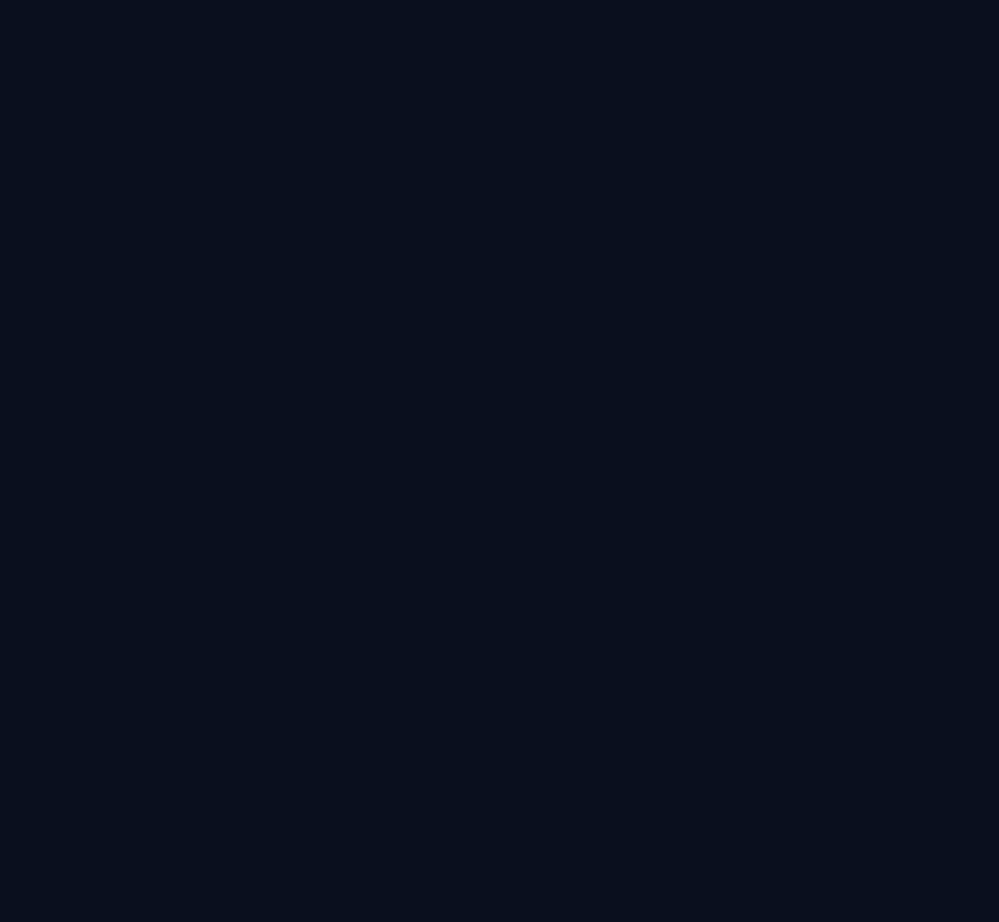
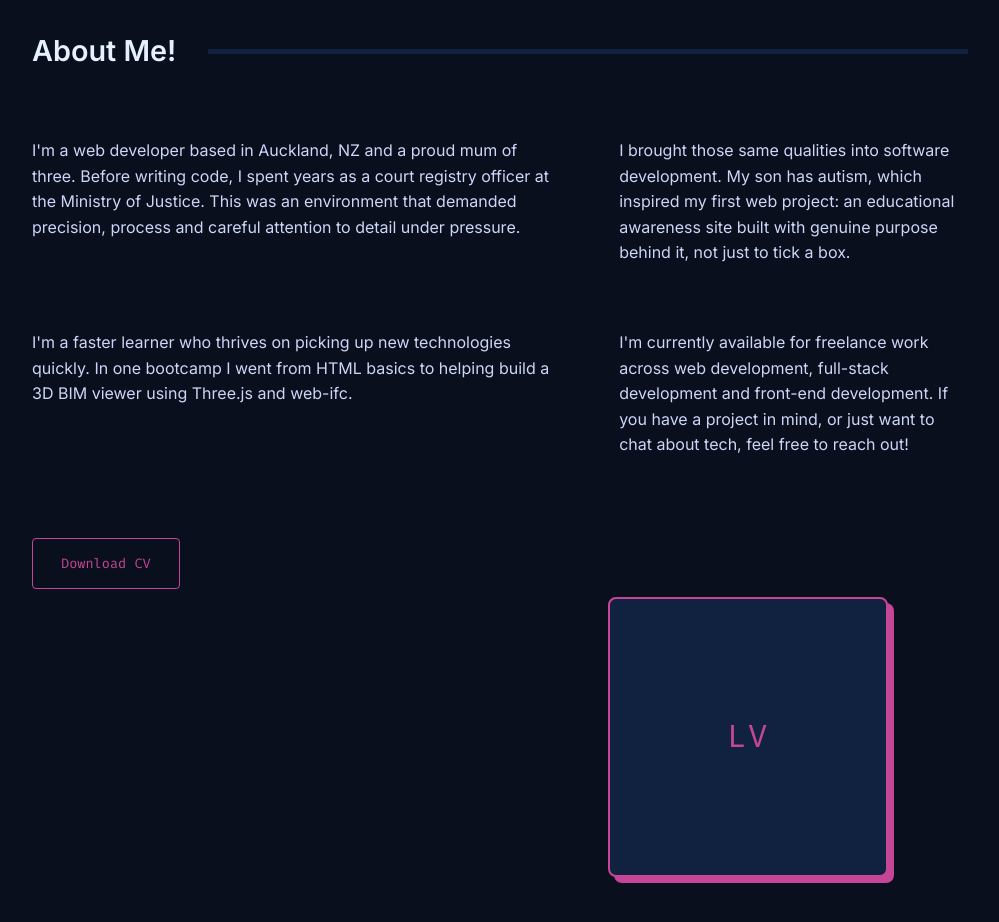
Before and after one commit to Lharry95/my-portfolio, a React (Vite) app: page / in a window 1280 px wide. Shown: the part 900-1822 px from the top of the page, without its empty margins (140-1139 px from the left). Before the commit the page ends 800 px from the top, so only its background shows below. Built offline with nearby package versions, Linux system fonts and the light colour scheme.

Commit message:
feat: added about section with CV download and photo placeholder

```diff
--- a/src/App.jsx
+++ b/src/App.jsx
@@ -1,3 +1,4 @@
+import About from "./components/About/About";
 import Hero from "./components/Hero/Hero";
 import Navbar from "./components/Navbar/Navbar";
 
@@ -7,6 +8,7 @@ function App() {
       <Navbar />
       <main>
         <Hero />
+        <About />
       </main>
     </div>
   );
--- /dev/null
+++ b/src/components/About/About.jsx
@@ -0,0 +1,56 @@
+import styles from "./About.module.css";
+
+function About() {
+  return (
+    <div>
+      <section id="about" className={styles.about}>
+        <h2 className={styles.sectionTitle}>About Me!</h2>
+
+        <div className={styles.grid}>
+          <p>
+            I'm a web developer based in Auckland, NZ and a proud mum of three.
+            Before writing code, I spent years as a court registry officer at
+            the Ministry of Justice. This was an environment that demanded
+            precision, process and careful attention to detail under pressure.
+          </p>
+
+          <p>
+            I brought those same qualities into software development. My son has
+            autism, which inspired my first web project: an educational
+            awareness site built with genuine purpose behind it, not just to
+            tick a box.
+          </p>
+
+          <p>
+            I'm a faster learner who thrives on picking up new technologies
+            quickly. In one bootcamp I went from HTML basics to helping build a
+            3D BIM viewer using Three.js and web-ifc.
+          </p>
+
+          <p>
+            I'm currently available for freelance work across web development,
+            full-stack development and front-end development. If you have a
+            project in mind, or just want to chat about tech, feel free to reach
+            out!
+          </p>
+
+          <a
+            href="/LharyzzaVaai-CV26.pdf"
+            download="LharyzzaVaai-CV26.pdf"
+            className={styles.cvButton}
+          >
+            Download CV
+          </a>
+        </div>
+
+        <div className={styles.photoWrapper}>
+          <div className={styles.photoPlaceholder}>
+            <span>LV</span>
+          </div>
+        </div>
+      </section>
+    </div>
+  );
+}
+
+export default About;
--- /dev/null
+++ b/src/components/About/About.module.css
@@ -0,0 +1,104 @@
+.about {
+  padding: var(--space-xl) var(--space-md);
+  max-width: var(--max-width);
+  margin: 0 auto;
+}
+
+/* --- Section title --- */
+.sectionTitle {
+  display: flex;
+  align-items: center;
+  font-size: clamp(1.5rem, 3vw, 1.8rem);
+  color: var(--color-white);
+  margin-bottom: var(--space-lg);
+  white-space: nowrap;
+}
+
+/* The horizontal line after the title.*/
+.sectionTitle::after {
+  content: "";
+  display: block;
+  height: 5px;
+  background-color: var(--color-bg-light);
+  flex: 1;
+  margin-left: var(--space-md);
+}
+
+.grid {
+  display: grid;
+  grid-template-columns: 3fr 2fr;
+  gap: var(--space-lg);
+  align-items: start;
+}
+
+/* --- Text column --- */
+.text {
+  display: flex;
+  flex-direction: column;
+  gap: var(--space-sm);
+}
+
+.text p {
+  color: var(--color-text-muted);
+  line-height: 1.7;
+  font-size: 1rem;
+}
+
+/* --- CV download button --- */
+.cvButton {
+  display: inline-block;
+  margin-top: var(--space-sm);
+  padding: 0.85rem 1.75rem;
+  border: 1px solid var(--color-accent);
+  color: var(--color-accent);
+  font-family: var(--font-mono);
+  font-size: 0.85rem;
+  border-radius: 4px;
+  transition: background-color 0.2s ease;
+  width: fit-content;
+}
+
+.cvButton:hover {
+  background-color: rgba(197, 69, 150, 0.1);
+  text-decoration: none;
+}
+
+/* --- Photo wrapper --- */
+.photoWrapper {
+  display: flex;
+  justify-content: end;
+  padding-right: 5rem;
+  align-items: flex-start;
+  padding-top: var(--space-xs);
+}
+
+/* --- Photo placeholder --- */
+.photoPlaceholder {
+  width: 100%;
+  max-width: 280px;
+  aspect-ratio: 1;
+  background-color: var(--color-bg-light);
+  border: 2px solid var(--color-accent);
+  border-radius: 8px;
+  display: flex;
+  align-items: center;
+  justify-content: center;
+  box-shadow: 6px 6px 0px var(--color-accent);
+}
+
+.photoPlaceholder span {
+  font-family: var(--font-mono);
+  font-size: 2rem;
+  color: var(--color-accent);
+  letter-spacing: 2px;
+}
+
+@media (max-width: 650px) {
+  .grid {
+    grid-template-columns: 1fr;
+  }
+
+  .photoWrapper {
+    justify-content: center;
+  }
+}
--- a/src/components/Navbar/Navbar.module.css
+++ b/src/components/Navbar/Navbar.module.css
@@ -50,3 +50,10 @@
   color: var(--color-accent);
   text-decoration: none;
 }
+
+@media (max-width: 650px) {
+  .logo {
+    font-size: 0.7rem;
+    justify-content: center;
+  }
+}
```
Also changed, not shown: 1 other file (tests, documents, lock files or other folders).
